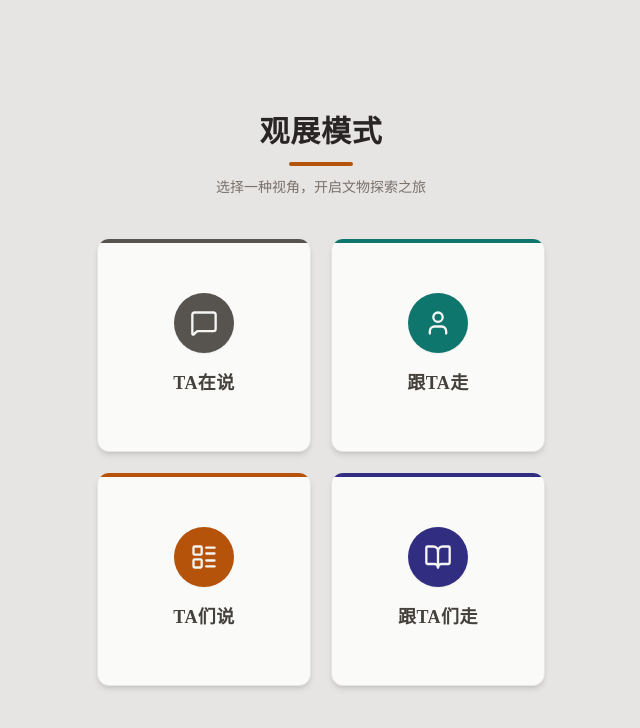
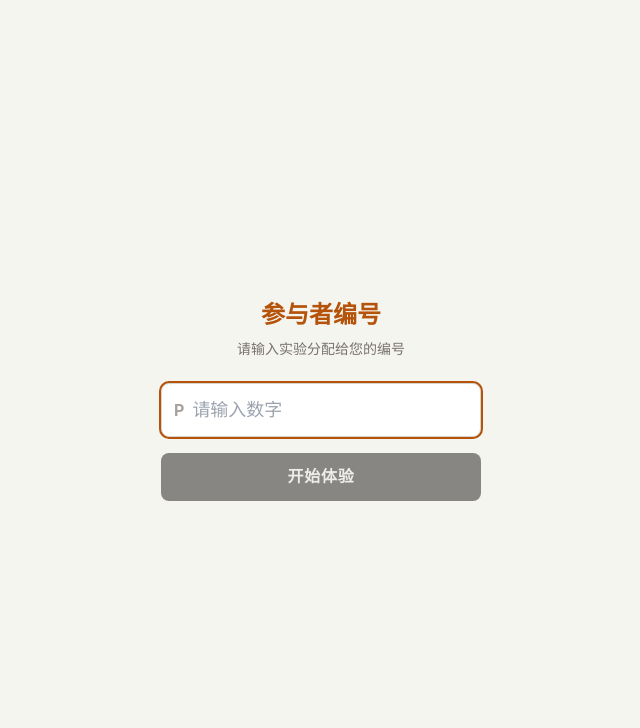
Before and after one commit to willow-hu/museum-ugc-prototype, a React (Vite) app: page / in a window 1280 px wide. Shown: the top 728 px of the page, without its empty margins (319-959 px from the left). Built offline with nearby package versions, Linux system fonts and the light colour scheme.

Commit message:
add participant number

```diff
--- a/App.tsx
+++ b/App.tsx
@@ -11,7 +11,7 @@ import { logger } from './services/logger';
 import { ChevronLeft, Loader2 } from 'lucide-react';
 
 // View states for the application flow
-type ViewState = 'HOME' | 'ARTIFACT_LIST' | 'CONTENT_VIEW';
+type ViewState = 'ID_INPUT' | 'HOME' | 'ARTIFACT_LIST' | 'CONTENT_VIEW';
 
 // Helper to determine if a mode is a linear tour (Follow Me or Collective Story)
 const isTourMode = (mode: ModeType | null) =>
@@ -22,7 +22,8 @@ const TEST_DURATION_MS = 0.1 * 60 * 1000;
 
 function App() {
   const [loading, setLoading] = useState(true);
-  const [view, setView] = useState<ViewState>('HOME');
+  const [view, setView] = useState<ViewState>('ID_INPUT');
+  const [participantIdInput, setParticipantIdInput] = useState('');
   const [currentMode, setCurrentMode] = useState<ModeType | null>(null);
   const [selectedArtifact, setSelectedArtifact] = useState<Artifact | null>(null);
 
@@ -74,6 +75,16 @@ function App() {
     if (taskStartTime === null) {
       console.log('Task/Lock Timer Started');
       setTaskStartTime(Date.now());
+    }
+  };
+
+  // Experiment Setup: Submit Participant ID
+  const handleIdSubmit = (e: React.FormEvent) => {
+    e.preventDefault();
+    if (participantIdInput.trim()) {
+      const pId = `P${participantIdInput.trim()}`;
+      logger.setUserId(pId);
+      setView('HOME');
     }
   };
 
@@ -165,6 +176,38 @@ function App() {
     );
   }
 
+  // View: Experiment ID Input
+  if (view === 'ID_INPUT') {
+    return (
+      <div className="flex flex-col items-center justify-center h-screen bg-[#f5f5f0] text-stone-800 gap-6 p-4">
+        <div className="text-center">
+          <h1 className="text-2xl font-serif-sc font-bold mb-2 text-[#b45309]">参与者编号</h1>
+          <p className="text-stone-500 text-sm">请输入实验分配给您的编号</p>
+        </div>
+        <form onSubmit={handleIdSubmit} className="flex flex-col gap-4 w-full max-w-xs">
+          <div className="flex items-center gap-2 bg-white p-3 rounded-lg border border-stone-300 shadow-sm focus-within:ring-2 focus-within:ring-[#b45309]">
+            <span className="text-stone-400 font-bold">P</span>
+            <input
+              type="number"
+              value={participantIdInput}
+              onChange={(e) => setParticipantIdInput(e.target.value)}
+              placeholder="请输入数字"
+              className="flex-1 bg-transparent border-none outline-none text-lg font-mono placeholder:font-sans"
+              autoFocus
+            />
+          </div>
+          <button
+            type="submit"
+            disabled={!participantIdInput}
+            className="bg-[#1c1917] text-[#e7e5e4] py-3 rounded-lg font-serif-sc font-bold tracking-wider hover:bg-[#b45309] transition-colors disabled:opacity-50 disabled:cursor-not-allowed"
+          >
+            开始体验
+          </button>
+        </form>
+      </div>
+    );
+  }
+
   // View: Mode Selection (Home)
   if (view === 'HOME') {
     return <ModeSelector onSelect={handleModeSelect} />;
--- a/index.html
+++ b/index.html
@@ -28,6 +28,15 @@
       .font-serif-sc {
         font-family: 'Noto Serif SC', serif;
       }
+      /* Hide arrows/spinners for number inputs */
+      input[type=number]::-webkit-inner-spin-button,
+      input[type=number]::-webkit-outer-spin-button {
+        -webkit-appearance: none;
+        margin: 0;
+      }
+      input[type=number] {
+        -moz-appearance: textfield;
+      }
     </style>
   <script type="importmap">
 {
--- a/services/logger.ts
+++ b/services/logger.ts
@@ -3,11 +3,17 @@ import { LogEntry, ModeType } from '../types';
 class LoggerService {
   private logs: LogEntry[] = [];
   private pageEnterTime: number = 0;
+  private userId: string = 'unknown';
+
+  setUserId(id: string) {
+    this.userId = id;
+  }
 
   // Log mode selection
   logModeSelect(mode: ModeType) {
     const entry: LogEntry = {
       timestamp: Date.now(),
+      userId: this.userId,
       eventType: 'mode_select',
       details: { mode }
     };
@@ -27,6 +33,7 @@ class LoggerService {
     const duration = Date.now() - this.pageEnterTime;
     const entry: LogEntry = {
       timestamp: Date.now(),
+      userId: this.userId,
       eventType: 'page_view',
       details: {
         mode,
@@ -42,6 +49,7 @@ class LoggerService {
   logSubmission(mode: ModeType, inputType: 'text' | 'audio', content: string | Blob, blobUrl?: string) {
     const entry: LogEntry = {
       timestamp: Date.now(),
+      userId: this.userId,
       eventType: 'submission',
       details: {
         mode,
--- a/types.ts
+++ b/types.ts
@@ -45,6 +45,7 @@ export interface NarrativeState {
 
 export interface LogEntry {
   timestamp: number;
+  userId?: string;
   eventType: 'mode_select' | 'page_view' | 'submission';
   details: {
     mode?: ModeType;
```
